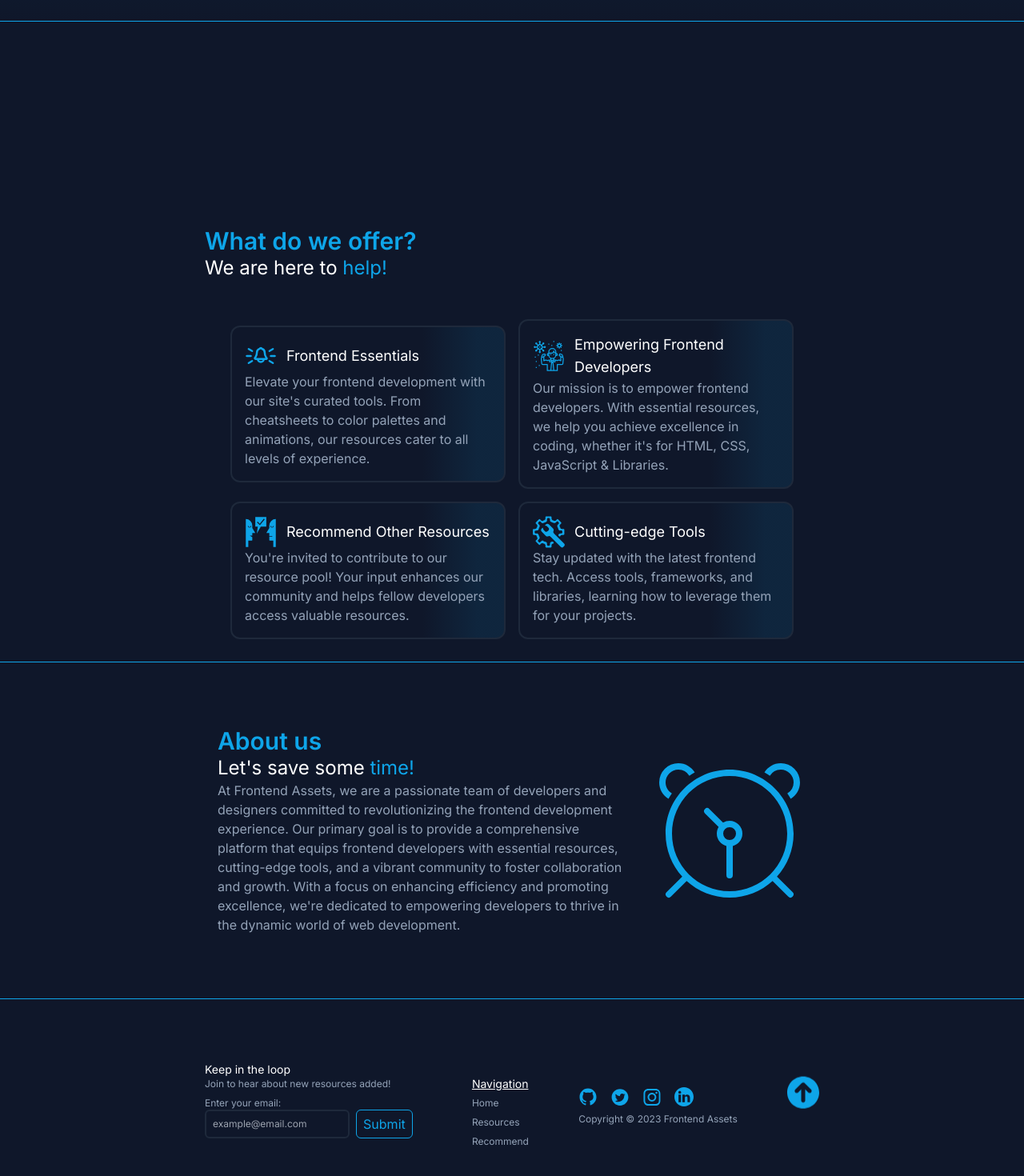
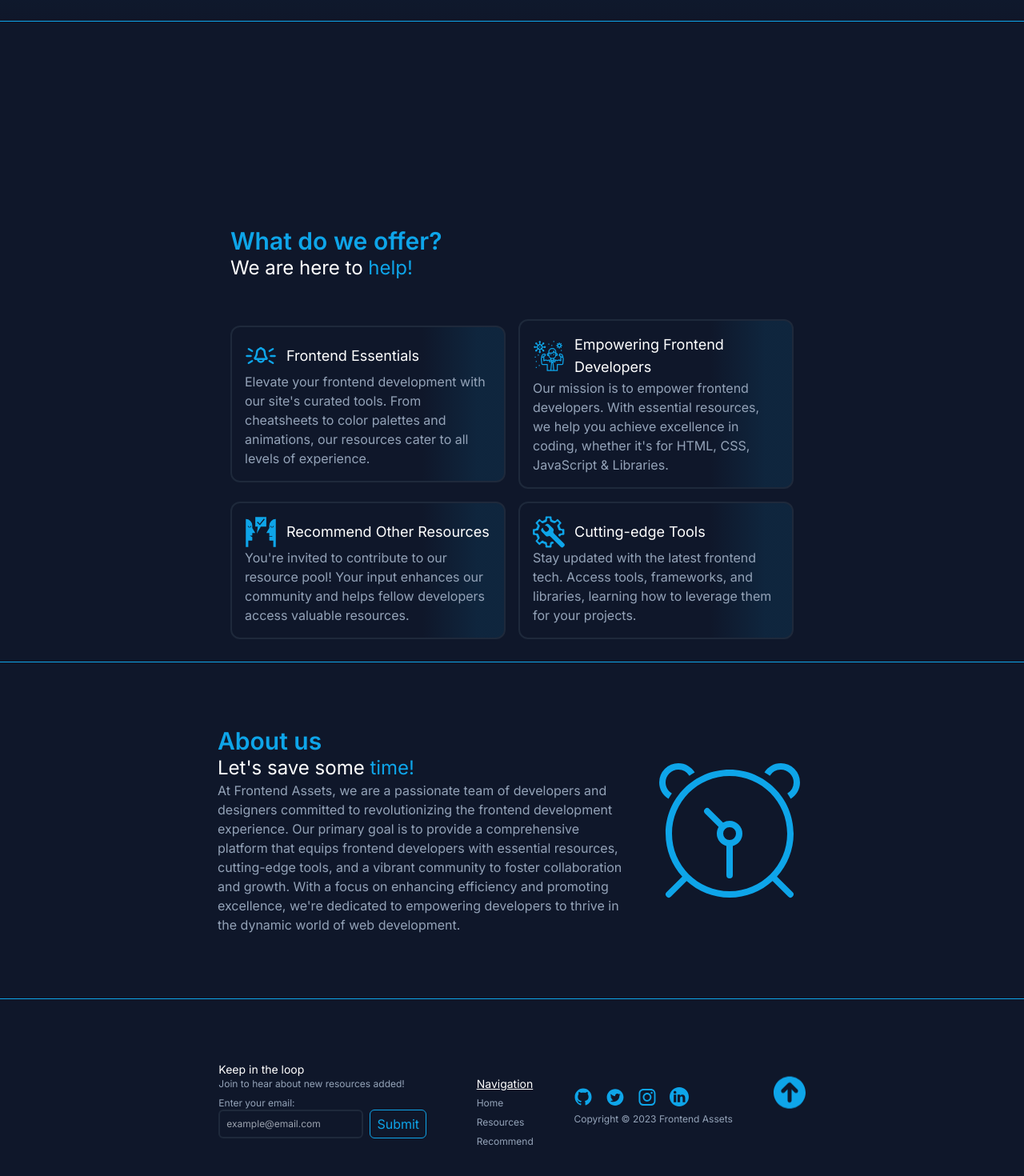
Before and after one commit to dustinsoos/frontend-assets, a Next.js app: page / in a window 1280 px wide. Shown: the part 774-2244 px from the top of the page at 80% size. Built offline with nearby package versions, Linux system fonts and the light colour scheme.

Commit message:
margin changes

```diff
--- a/app/components/Cards.jsx
+++ b/app/components/Cards.jsx
@@ -34,12 +34,14 @@ export default function Cards() {
   return (
     <>
       <section className="h-screen px-2 md:px-16 lg:px-32 xl:px-64 bg-slate-900 grid grid-cols-1 md:block md:grid-cols-none">
-        <h3 className=" grid text-sky-500 text-3xl items-center font-semibold pt-8  md:pt-8  md:mb-0  lg:pt-64">
-          What do we offer?
-        </h3>
-        <h4 className=" hidden mb-4 md:pb-8  text-white text-2xl md:block">
-          We are here to <span className="text-sky-500">help!</span>
-        </h4>
+        <div className=" 2xl:ml-14 md:ml-8">
+          <h3 className="  text-sky-500 text-3xl items-center font-semibold pt-8  md:pt-8  md:mb-0  lg:pt-64">
+            What do we offer?
+          </h3>
+          <h4 className=" hidden mb-4 md:pb-8  text-white text-2xl md:block">
+            We are here to <span className="text-sky-500">help!</span>
+          </h4>
+        </div>
         <div className="  md:text-left flex flex-col lg:grid lg:grid-cols-2 lg:items-center gap-2 md:gap-4 w-11/12 mx-auto">
           {cardData.map((data) => (
             <div
--- a/app/components/Footer.jsx
+++ b/app/components/Footer.jsx
@@ -34,7 +34,7 @@ export default function Footer() {
   ];
   return (
     <footer className=" bg-slate-900 text-white py-16 px-8 md:px-16 lg:px-32 xl:px-64 ">
-      <div className="grid lg:flex lg:justify-between items-center">
+      <div className="grid md:grid-cols-2 md:justify-items-start md:gap-4 lg:flex lg:justify-around items-center">
         <div>
           <h3 className="text-sm">Keep in the loop</h3>
           <p className="text-slate-400 text-xs">
@@ -47,7 +47,7 @@ export default function Footer() {
             onChange={(e) => setEmail(e.target.value)}
             onSubmit={handleSubmit}
           >
-            <label className="pt-2 text-slate-400 text-xs" htmlFor="email">
+            <label className="pt-2 text-slate-400 text-xs">
               Enter your email:
             </label>
             <div className="flex gap-2">
```
